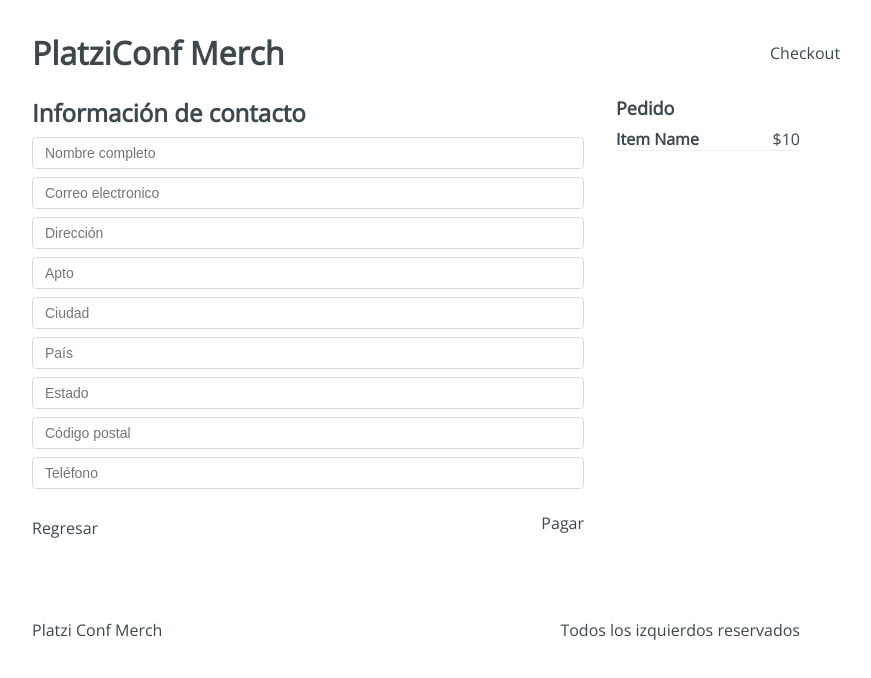
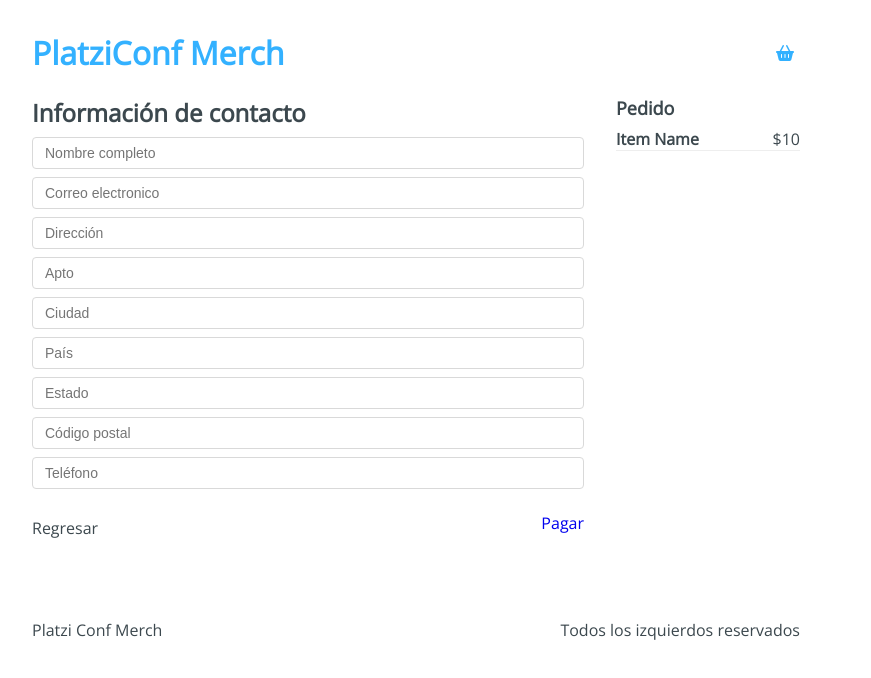
Before and after one commit to lenninIbarrraGonzalez/tiendaVirtual, a React app: page /checkout/information in a window 1280 px wide. Shown: the top 678 px of the page, without its empty margins (224-1095 px from the left). Built offline with nearby package versions, Linux system fonts and the light colour scheme.

Commit message:
Integrando fontawesome para el llamado de los iconos + Link de react router dom

```diff
--- a/public/index.html
+++ b/public/index.html
@@ -3,7 +3,8 @@
 <head>
   <meta charset="UTF-8">
   <meta name="viewport" content="width=device-width, initial-scale=1.0">
-  <title>Document</title>
+  <script src="https://kit.fontawesome.com/2e0a034924.js" crossorigin="anonymous"></script>
+  <title>Tienda virtual</title>
 </head>
 <body>
     <div id='app'></div>
--- a/src/components/Header.jsx
+++ b/src/components/Header.jsx
@@ -1,11 +1,19 @@
-import React from 'react'
-import '../styles/components/Header.css'
+import React from "react"
+import { Link } from "react-router-dom";
+import "../styles/components/Header.css"
+
 
 const Header = () => (
   <div className="Header">
-    <h1 className="Header-title">PlatziConf Merch</h1>
+    <h1 className="Header-title">
+      <Link to="/">
+        PlatziConf Merch
+      </Link>
+    </h1>
     <div className="Header-checkout">
-      Checkout
+      <Link to="/Checkout">
+        <i className="fas fa-shopping-basket" />
+      </Link>
     </div>
   </div>
 )
--- a/src/containers/Checkout.jsx
+++ b/src/containers/Checkout.jsx
@@ -1,5 +1,6 @@
-import React from 'react'
-import '../styles/components/Checkout.css'
+import React from "react";
+import { Link } from "react-router-dom";
+import "../styles/components/Checkout.css";
 
 const Checkout = () => (
   <div className="Checkout">
@@ -10,12 +11,16 @@
           <h4>Item Name</h4>
           <span>$ 10</span>
         </div>
-        <button type='button'>Eliminar</button>
+        <button type="button">
+          <i className="fas fa-trash-alt" />
+        </button>
       </div>
     </div>
     <div className="Checkout-sidebar">
       <h3>Precio total: $10</h3>
-      <button type='button'>Continuar pedido</button>
+      <Link to="/checkout/information">
+        <button type="button">Continuar pedido</button>
+      </Link>
     </div>
   </div>
 );
--- a/src/containers/Information.jsx
+++ b/src/containers/Information.jsx
@@ -1,5 +1,6 @@
-import React from 'react'
-import '../styles/components/Information.css'
+import React from "react";
+import { Link } from "react-router-dom";
+import "../styles/components/Information.css";
 
 const Information = () => (
   <div className="Information">
@@ -9,15 +10,15 @@
       </div>
       <div className="Information-form">
         <form action="">
-          <input type="text" placeholder='Nombre completo' name='name' />
-          <input type="text" placeholder='Correo electronico' name='email' />
-          <input type="text" placeholder='Dirección' name='address' />
-          <input type="text" placeholder='Apto' name='apto' />
-          <input type="text" placeholder='Ciudad' name='city' />
-          <input type="text" placeholder='País' name='country' />
-          <input type="text" placeholder='Estado' name='state' />
-          <input type="text" placeholder='Código postal' name='cp' />
-          <input type="text" placeholder='Teléfono' name='phone' />
+          <input type="text" placeholder="Nombre completo" name="name" />
+          <input type="text" placeholder="Correo electronico" name="email" />
+          <input type="text" placeholder="Dirección" name="address" />
+          <input type="text" placeholder="Apto" name="apto" />
+          <input type="text" placeholder="Ciudad" name="city" />
+          <input type="text" placeholder="País" name="country" />
+          <input type="text" placeholder="Estado" name="state" />
+          <input type="text" placeholder="Código postal" name="cp" />
+          <input type="text" placeholder="Teléfono" name="phone" />
         </form>
       </div>
       <div className="Information-buttons">
@@ -25,7 +26,9 @@
           Regresar
         </div>
         <div className="Information-next">
-          Pagar
+          <Link to="/checkout/payment">
+            Pagar
+          </Link>
         </div>
       </div>
     </div>
```
